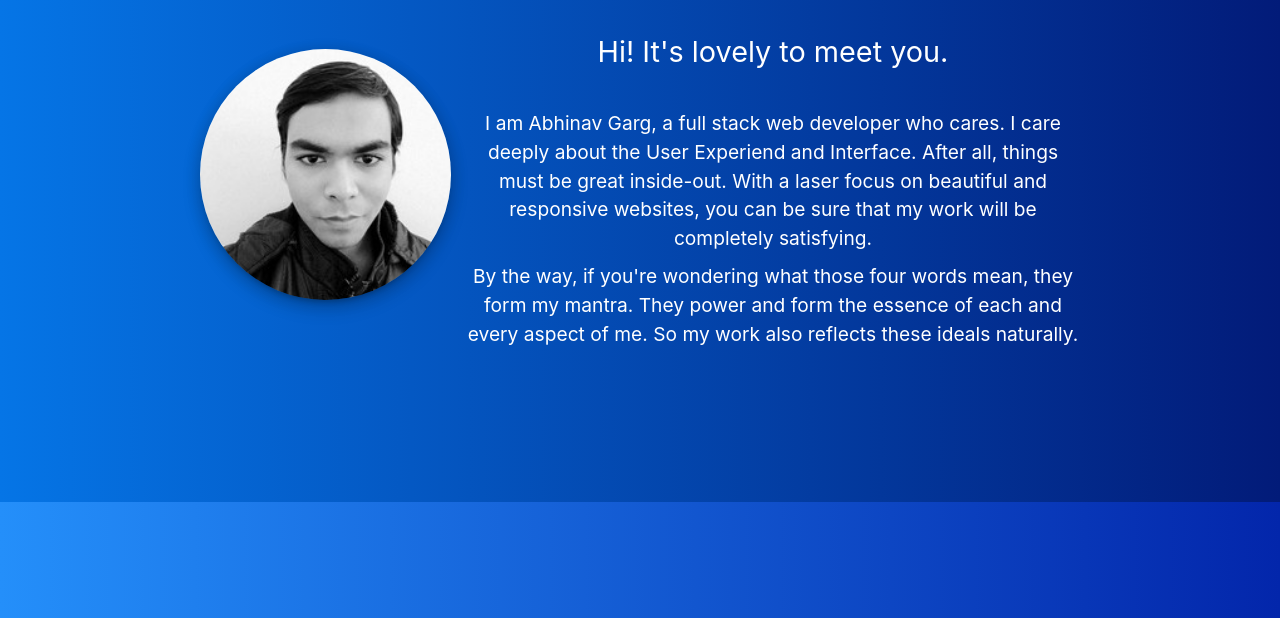
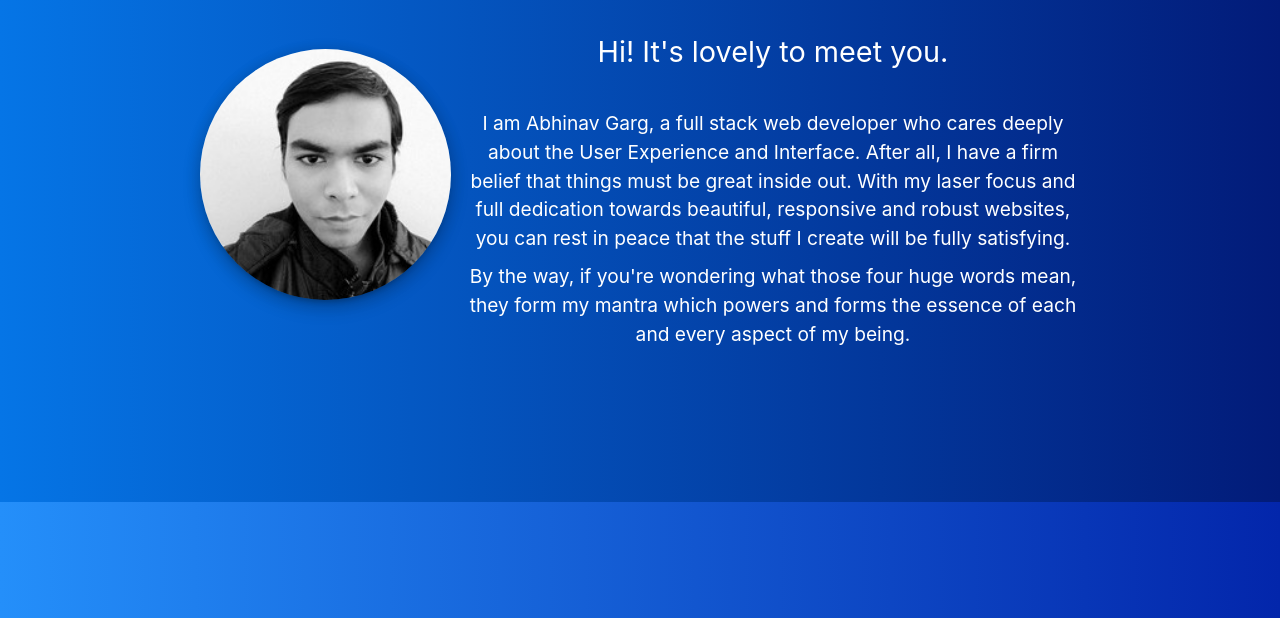
Before and after one commit to full-void/full-void.github.io, a plain HTML site: page index.html in a window 1280 px wide. Shown: the part 168-786 px from the top of the page. Drawn offline with nearby package versions, Linux system fonts and the light colour scheme.

Commit message:
Fixed bio

```diff
--- a/index.html
+++ b/index.html
@@ -21,7 +21,9 @@
         <h1 class="b f1">Mindful. Fluid. Amazing. Simple.</h1></p>
         <div class="flex ccenter flex-wrap">
             <img src="images/profile.jpeg" alt="" class="profile-pic z-depth-3 zero-opacity transition-mid circle">
-            <span class="ccenter w-60 bio"> <p class="f3 pb1 zero-opacity transition-mid">Hi! It's lovely to meet you.</p><span class="zero-opacity transition-delay transition-mid">I am Abhinav Garg, a full stack web developer who cares. I care deeply about the User Experiend and Interface. After all, things must be great inside-out. With a laser focus on beautiful and responsive websites, you can be sure that my work will be completely satisfying. <div class="pa1"></div>By the way, if you're wondering what those four words mean, they form my mantra. They power and form the essence of each and every aspect of me. So my work also reflects these ideals naturally.</span></span>
+            <span class="ccenter w-60 bio"> <p class="f3 pb1 zero-opacity transition-mid">Hi! It's lovely to meet you.</p><span class="zero-opacity transition-delay transition-mid">I am Abhinav Garg, a full stack web developer who cares deeply about the User Experience and Interface. After all, I have a firm belief that things must be great inside out. With my laser focus and full dedication towards beautiful, responsive and robust websites, you can rest in peace that the stuff I create will be fully satisfying.
+                <div class="pa1"></div>
+                By the way, if you're wondering what those four huge words mean, they form my mantra which powers and forms the essence of each and every aspect of my being.</span></span>
         </div>
     </div>
 </section>
```
